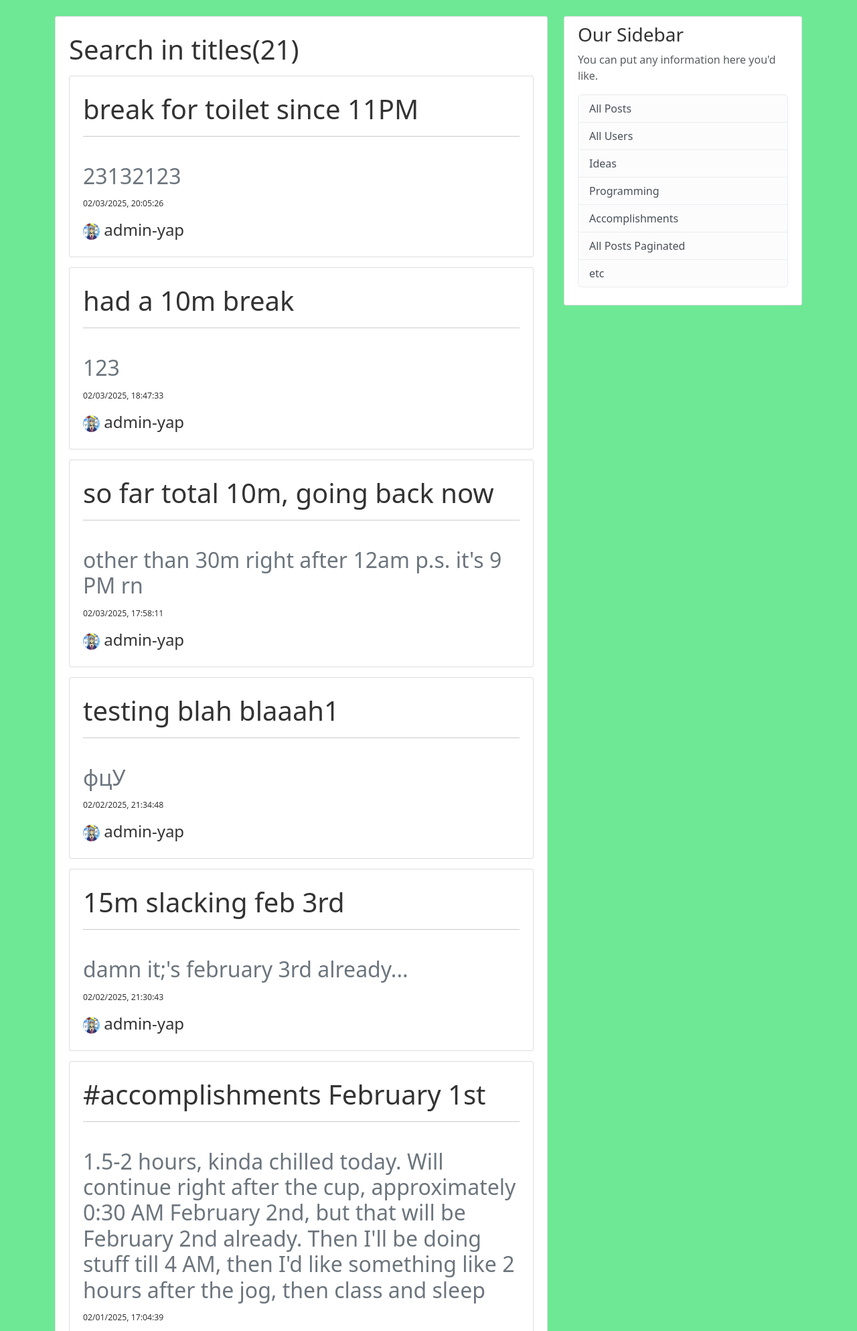
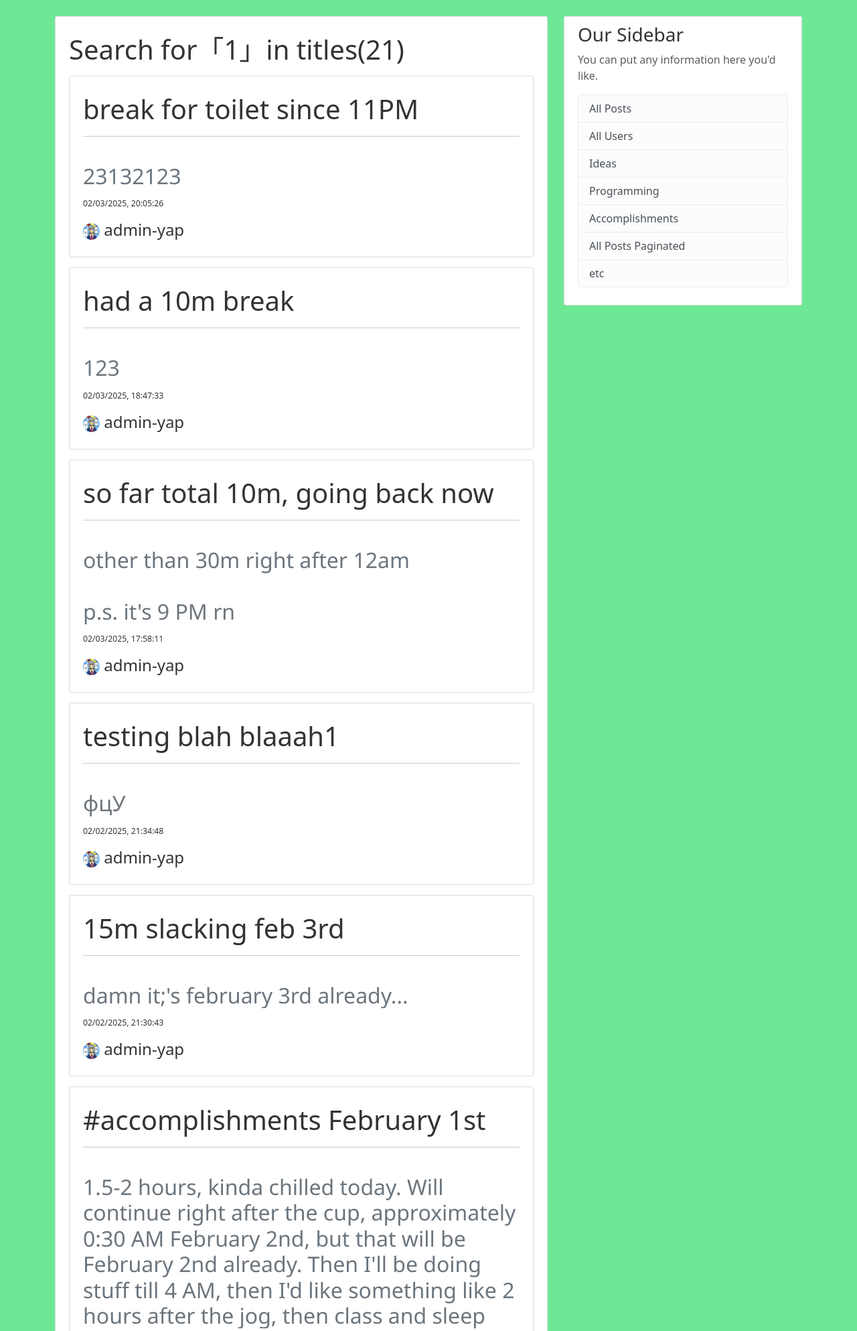
Before and after one commit to devlumba/flasktest01, a Flask app: page /all-posts/search/1 in a window 1280 px wide. Shown: the part 56-2043 px from the top of the page at 67% size. Run offline with Flask 3, Linux system fonts and the light colour scheme; data comes from the database, SQL or seed files in the repository; both versions use the stored data as it was after the commit.

Commit message:
5th commit, fixed everything. BEFORE create_app

```diff
--- a/bungee_gum/posts/routes.py
+++ b/bungee_gum/posts/routes.py
@@ -151,7 +151,7 @@ def search_result(searched_value:str):
         post_cont += 1
 
     return render_template("all-posts-search.html", posts_title=posts_title, posts_content=posts_content,
-                           post_title_num=post_tit, post_content_num=post_cont)
+                           post_title_num=post_tit, post_content_num=post_cont, searched_value=searched_value)
 
 
 @posts.route("/search_bar/", methods=["POST", "GET"])
--- a/bungee_gum/static/style.css
+++ b/bungee_gum/static/style.css
@@ -81,3 +81,10 @@ body {
 textarea {
     height: 20vh;
 }
+
+pre {
+    font-family: "Segoe UI", Arial, sans-serif;
+    white-space:pre-wrap;
+    word-wrap:break-word;
+    overflow: hidden; /* to hide scrollbar scroll */
+}
--- a/bungee_gum/templates/all-posts-asc.html
+++ b/bungee_gum/templates/all-posts-asc.html
@@ -9,7 +9,7 @@
             <div class="media">
                     <a href="{{ url_for('posts.post_view', id=post.id) }}" class="text-decoration-none h1"><h1 class="account-heading"></h1>{{ post.title }}</a>
                 <hr> <br>
-                    <h2 class="text-secondary">{{ post.content }}</h2>
+                    <pre class="h2 text-secondary">{{ post.content }}</pre>
                     <a href="{{ url_for('posts.post_view', id=post.id) }}" class="text-decoration-none small h4">
                         <small class="mute">{{ post.date_posted.strftime('%m/%d/%Y, %H:%M:%S') }}</small></a>
             </div>
--- a/bungee_gum/templates/all-posts-custom.html
+++ b/bungee_gum/templates/all-posts-custom.html
@@ -8,7 +8,7 @@
             <div class="media">
                     <a href="{{ url_for('posts.post_view', id=post.id) }}" class="text-decoration-none h1"><h1 class="account-heading"></h1>{{ post.title }}</a>
                 <hr> <br>
-                    <h2 class="text-secondary">{{ post.content }}</h2>
+                    <pre class="h2 text-secondary">{{ post.content }}</pre>
                     <a href="{{ url_for('posts.post_view', id=post.id) }}" class="text-decoration-none small h4">
                         <small class="mute">{{ post.date_posted.strftime('%m/%d/%Y, %H:%M:%S') }}</small></a>
             </div>
--- a/bungee_gum/templates/all-posts-paginated.html
+++ b/bungee_gum/templates/all-posts-paginated.html
@@ -25,7 +25,7 @@
             <div class="media">
                     <a href="{{ url_for('posts.post_view', id=post.id) }}" class="text-decoration-none h1"><h1 class="account-heading"></h1>{{ post.title }}</a>
                 <hr> <br>
-                    <h2 class="text-secondary">{{ post.content }}</h2>
+                    <pre class="h2 text-secondary">{{ post.content }}</pre>
                     <a href="{{ url_for('posts.post_view', id=post.id) }}" class="text-decoration-none small h4">
                         <small class="mute">{{ post.date_posted.strftime('%m/%d/%Y, %H:%M:%S') }}</small></a>
             </div>
--- a/bungee_gum/templates/all-posts-search.html
+++ b/bungee_gum/templates/all-posts-search.html
@@ -4,13 +4,13 @@
 
 <div class="media">
     {% if posts_title %}
-    <span class="h1">Search in titles({{ post_title_num }})</span>
+    <span class="h1">Search for「{{ searched_value }}」in titles({{ post_title_num }})</span>
     {% for post in posts_title %}
         <div class="content-section">
             <div class="media">
                     <a href="{{ url_for('posts.post_view', id=post.id) }}" class="text-decoration-none h1"><h1 class="account-heading"></h1>{{ post.title }}</a>
                 <hr> <br>
-                    <h2 class="text-secondary">{{ post.content }}</h2>
+                    <pre class="h2 text-secondary">{{ post.content }}</pre>
                     <a href="{{ url_for('posts.post_view', id=post.id) }}" class="text-decoration-none small h4">
                         <small class="mute">{{ post.date_posted.strftime('%m/%d/%Y, %H:%M:%S') }}</small></a>
             </div>
@@ -26,15 +26,17 @@
 {% endif %}
 </div>
     <br><br>
+    <br><br>
+    <br><br>
 
 {% if posts_content %}
-    <span class="h1">Search in content({{ post_content_num }})</span>
+    <span class="h1">Search for「{{ searched_value }}」in content({{ post_content_num }})</span>
     {% for post in posts_content %}
         <div class="content-section">
             <div class="media">
                     <a href="{{ url_for('posts.post_view', id=post.id) }}" class="text-decoration-none h1"><h1 class="account-heading"></h1>{{ post.title }}</a>
                 <hr> <br>
-                    <h2 class="text-secondary">{{ post.content }}</h2>
+                    <pre class="h2 text-secondary">{{ post.content }}</pre>
                     <a href="{{ url_for('posts.post_view', id=post.id) }}" class="text-decoration-none small h4">
                         <small class="mute">{{ post.date_posted.strftime('%m/%d/%Y, %H:%M:%S') }}</small></a>
             </div>
--- a/bungee_gum/templates/all-posts.html
+++ b/bungee_gum/templates/all-posts.html
@@ -9,7 +9,7 @@
             <div class="media">
                     <a href="{{ url_for('posts.post_view', id=post.id) }}" class="text-decoration-none h1"><h1 class="account-heading"></h1>{{ post.title }}</a>
                 <hr> <br>
-                    <h2 class="text-secondary">{{ post.content }}</h2>
+                    <pre class="h2 text-secondary">{{ post.content }}</pre>
                     <a href="{{ url_for('posts.post_view', id=post.id) }}" class="text-decoration-none small h4">
                         <small class="mute">{{ post.date_posted.strftime('%m/%d/%Y, %H:%M:%S') }}</small></a>
             </div>
--- a/bungee_gum/templates/post-ideas.html
+++ b/bungee_gum/templates/post-ideas.html
@@ -8,7 +8,7 @@
             <div class="media">
                     <a href="{{ url_for('posts.post_view', id=post.id) }}" class="text-decoration-none h1"><h1 class="account-heading"></h1>{{ post.title }}</a>
                 <hr> <br>
-                    <h2 class="text-secondary">{{ post.content }}</h2>
+                    <pre class="h2 text-secondary">{{ post.content }}</pre>
                     <a href="{{ url_for('posts.post_view', id=post.id) }}" class="text-decoration-none small h4">
                         <small class="mute">{{ post.date_posted.strftime('%m/%d/%Y, %H:%M:%S') }}</small></a>
             </div>
--- a/bungee_gum/templates/post-view.html
+++ b/bungee_gum/templates/post-view.html
@@ -6,7 +6,7 @@
         <a href="{{ url_for('users.specific_user', id=post.author.id) }}"><img class="rounded-circle account-img" src="{{ url_for('static', filename='profile-pics/' + post.author.image_file)}}"></a>
         <h1 class="account-heading">{{ post.title }}</h1>
         <br><hr>
-        <h2 class="text-secondary">{{ post.content }}</h2>
+        <pre class="h2 text-secondary">{{ post.content }}</pre>
         <small class="mute">{{ post.date_posted.strftime('%m/%d/%Y, %H:%M:%S') }}</small>
 
 
```
Also changed, not shown: bungee_gum/__init__.py (+6 -11 lines), bungee_gum/config.py (added, +13 -0 lines), instance/site.db.
